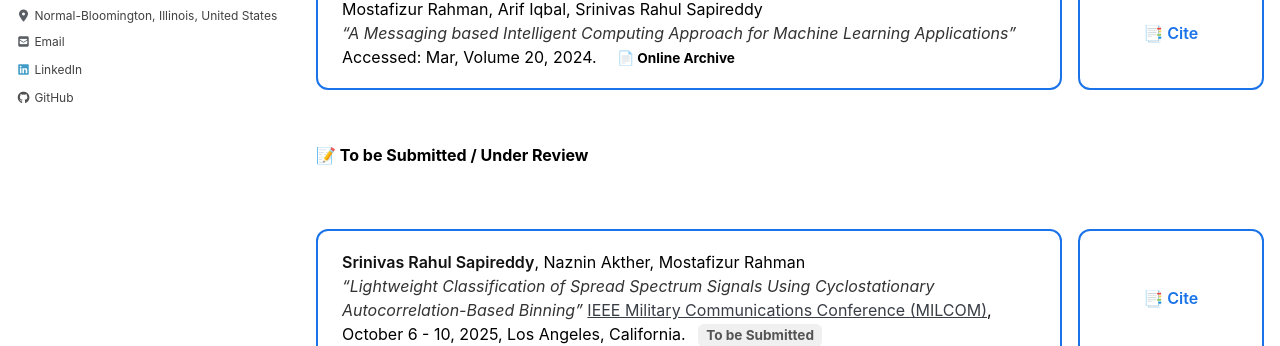
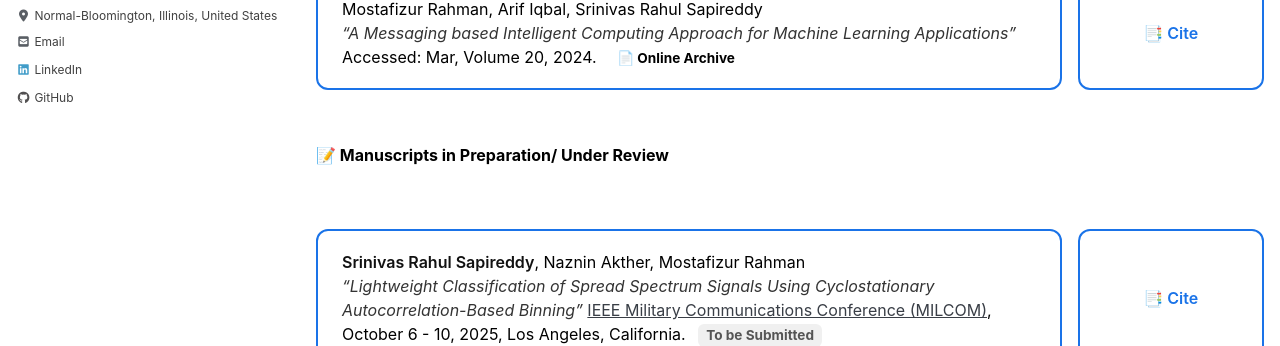
Before and after one commit to srsapireddy/srsapireddy.github.io, a Jekyll site: the page built from _pages/publications.md, in a window 1280 px wide and 900 px high, scrolled down 1490 px. Shown: the part 115-461 px from the top of the window. Built offline with Jekyll 4.4.1, drawn with Linux system fonts in a browser that asks for light colours; cached includes are drawn as plain includes; nearby versions of some CDN libraries.

Commit message:
Update publications.md

```diff
--- a/_pages/publications.md
+++ b/_pages/publications.md
@@ -322,7 +322,7 @@ function copyCitation(id) {
     </div>
   </div>
 
-  <h3 style="margin-top:2rem;">📝 To be Submitted / Under Review</h3>
+  <h3 style="margin-top:2rem;">📝 Manuscripts in Preparation/ Under Review</h3>
 <div class="pub-grid">
     <div class="pub-entry">
       <div class="pub-card">
```
